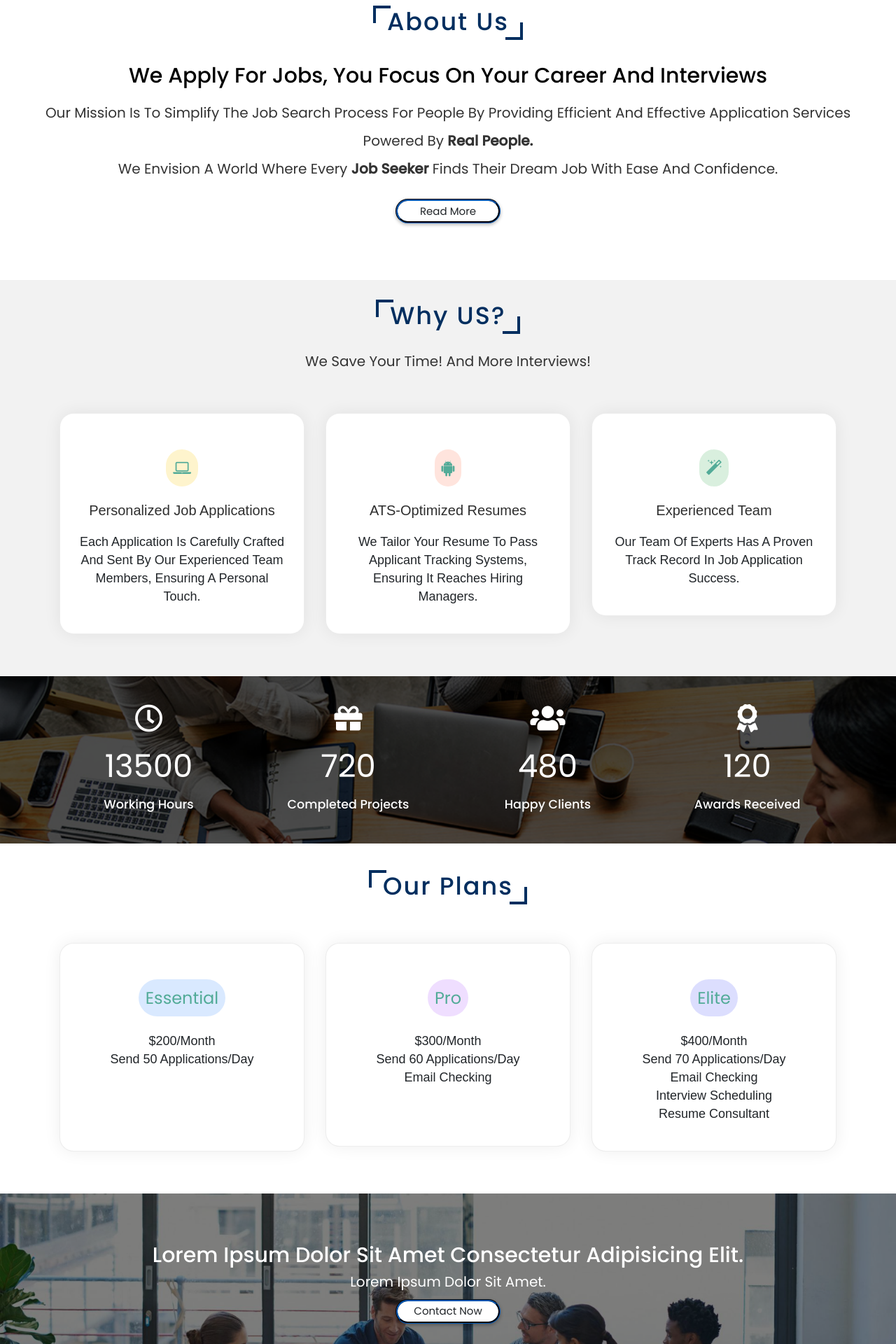
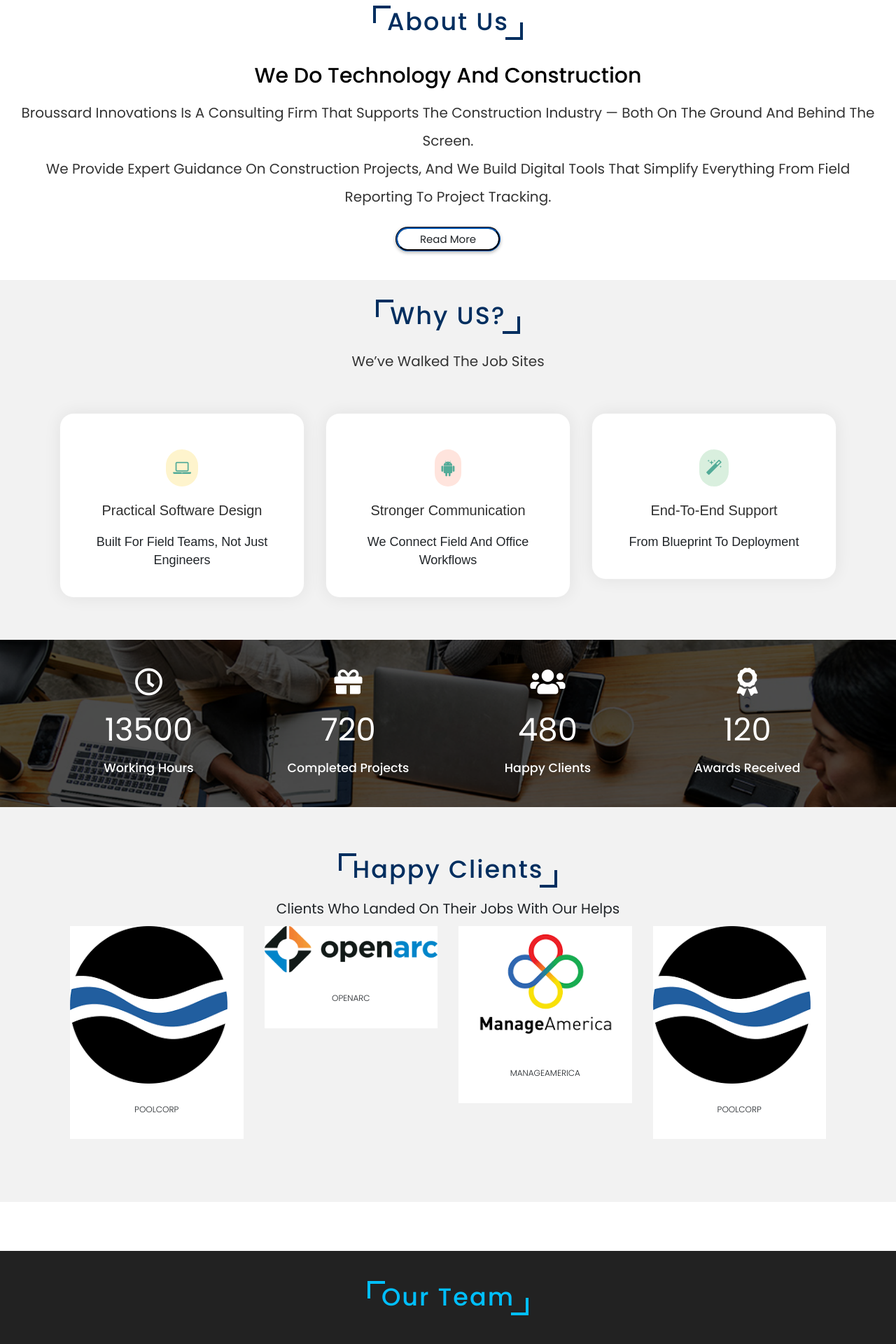
Before and after one commit to tonwayer/broussard-innovations, a PHP site: page / in a window 1280 px wide. Shown: the part 840-2760 px from the top of the page at 70% size. Run offline with PHP 8.4, Linux system fonts and the light colour scheme.

Commit message:
transformed to broussard innovations

```diff
--- a/index.php
+++ b/index.php
@@ -4,7 +4,7 @@
     <meta charset="UTF-8">
     <meta http-equiv="X-UA-Compatible" content="IE=edge">
     <meta name="viewport" content="width=device-width, initial-scale=1.0">
-    <title>IT Company Website</title>
+    <title>Broussard Innovations, LLC</title>
     <link rel="stylesheet" href="./css/style.css">
     <link rel="stylesheet" href="https://cdnjs.cloudflare.com/ajax/libs/font-awesome/5.15.3/css/all.min.css">
     <script src="https://cdnjs.cloudflare.com/ajax/libs/jquery/3.6.0/jquery.min.js"></script>
@@ -38,8 +38,8 @@
     </header>
 
   <section id="home" class="home">
-      <h1>Land on your new job</h1>
-      <h2>with Real Human Supporters</h2>
+      <h1>Broussard Innovations</h1>
+      <h2>Powering Construction with Technology</h2>
     <div class="wave wave1"></div>
     <div class="wave wave2"></div>
     <div class="wave wave3"></div>
@@ -49,10 +49,10 @@
     <h1 class="heading">about us</h1>
     <div class="row">
         <div class="content">
-            <h3>We apply for jobs, you focus on your career and interviews</h3>
+            <h3>We do Technology and Construction</h3>
             <p>
-                Our mission is to simplify the job search process for people by providing efficient and effective application services powered by <b>real people.</b><br>
-                We envision a world where every <b>job seeker</b> finds their dream job with ease and confidence.
+                Broussard Innovations is a consulting firm that supports the construction industry — both on the ground and behind the screen.<br />
+                We provide expert guidance on construction projects, and we build digital tools that simplify everything from field reporting to project tracking.
             </p>
             <a href="#"><button class="btn">Read More</button></a>
         </div>
@@ -64,25 +64,25 @@
       <div class="row">
         <div class="section-head col-sm-12" id="service">
           <h1>Why US?</h1>
-          <p>We save your time! And more interviews!
+          <p>We’ve walked the job sites
             </p>
         </div>
         <div class="col-lg-4 col-sm-6">
           <div class="item"> <span class="icon feature_box_col_one"><i class="fa fa-laptop"></i></span>
-            <h6>Personalized Job Applications</h6>
-            <p>Each application is carefully crafted and sent by our experienced team members, ensuring a personal touch.            </p>
+            <h6>Practical Software Design</h6>
+            <p>Built for field teams, not just engineers</p>
           </div>
         </div>
         <div class="col-lg-4 col-sm-6">
           <div class="item"> <span class="icon feature_box_col_two"><i class="fa fa-android"></i></span>
-            <h6>ATS-Optimized Resumes</h6>
-            <p>We tailor your resume to pass Applicant Tracking Systems, ensuring it reaches hiring managers.</p>
+            <h6>Stronger Communication</h6>
+            <p>We connect field and office workflows</p>
           </div>
         </div>
         <div class="col-lg-4 col-sm-6">
           <div class="item"> <span class="icon feature_box_col_three"><i class="fa fa-magic"></i></span>
-            <h6>Experienced Team</h6>
-            <p>Our team of experts has a proven track record in job application success.</p>
+            <h6>End-to-End Support</h6>
+            <p>From blueprint to deployment</p>
           </div>
         </div>
       </div>
@@ -117,54 +117,6 @@
     </div>
 </section>
 
-<div class="pt-5 pb-5">
-    <div class="container">
-      <div class="row">
-        <div class="section-head-1 col-sm-12" style="text-align: center;">
-          <h4 style="margin-top: -5rem;" id="portfolio"><span>Our</span> Plans</h4>
-        </div>
-
-        <div class="col-lg-4 col-sm-6">
-          <div class="item"> <span class="icon feature_box_col_four">Essential</span>
-
-            <p>
-                $200/month<br>
-                Send 50 applications/day
-                <br><br>
-                <br>
-                <br>
-            </p>
-          </div>
-        </div>
-
-        <div class="col-lg-4 col-sm-6">
-          <div class="item"> <span class="icon feature_box_col_five">Pro</span>
-            <p>$300/month<br>
-                Send 60 applications/day<br>
-                Email Checking</p>
-                <br>
-                <br>
-                <br>
-          </div>
-        </div>
-        <div class="col-lg-4 col-sm-6">
-          <div class="item"> <span class="icon feature_box_col_six">Elite</span>
-            <p>$400/month<br>
-                Send 70 applications/day<br>
-                Email Checking<br>
-                Interview scheduling<br>
-                Resume consultant</p>
-          </div>
-        </div>
-      </div>
-    </div>
-</div>
-
-<div class="communicate">
-    <h3>Lorem ipsum dolor sit amet consectetur adipisicing elit.</h3>
-    <p>Lorem ipsum dolor sit amet.</p>
-    <a href="#contact"><button class="btn">Contact Now</button></a>
-</div>
 
 <div class="testimonials mt-100">
     <div class="container">
@@ -181,11 +133,7 @@
                     <img src="./images/testimonial-1.jpg" alt="Testimonial image">
                 </div>
                 <div class="testimonial-text">
-                    <h3>Ricky Payne</h3>
-                    <h4>Software Engineering Manager</h4>
-                    <p>
-                        Microsoft
-                    </p>
+                    <h4>Poolcorp</h4>
                 </div>
             </div>
             <div class="testimonial-item row align-items-center">
@@ -193,12 +141,7 @@
                     <img src="./images/testimonial-2.jpg" alt="Testimonial image">
                 </div>
                 <div class="testimonial-text">
-                    <h3>Rhett Johnson</h3>
-                    <h4>Senior Software Engineer </h4>
-                    <p>
-                        Amazon
-
-                    </p>
+                    <h4>OpenArc</h4>
                 </div>
             </div>
             <div class="testimonial-item row align-items-center">
@@ -206,36 +149,7 @@
                     <img src="./images/testimonial-3.jpg" alt="Testimonial image">
                 </div>
                 <div class="testimonial-text">
-                    <h3>Benjamin Brittain</h3>
-                    <h4>Staff Software Engineer</h4>
-                    <p>
-                        California Credit Union
-                    </p>
-                </div>
-            </div>
-            <div class="testimonial-item row align-items-center">
-                <div class="testimonial-img">
-                    <img src="./images/testimonial-4.jpg" alt="Testimonial image">
-                </div>
-                <div class="testimonial-text">
-                    <h3>Tiffany Dillon</h3>
-                    <h4>Business analyist</h4>
-                    <p>
-                        Dropbox
-                    </p>
-                </div>
-            </div>
-            <div class="testimonial-item row align-items-center">
-                <div class="testimonial-img">
-                    <img src="./images/testimonial-5.jpg" alt="Testimonial image">
-                </div>
-                <div class="testimonial-text">
-                    <h3>Emily Gee</h3>
-                    <h4>Senior QA Tester</h4>
-                    <p>
-                        Scramsystesm
-
-                    </p>
+                    <h4>ManageAmerica</h4>
                 </div>
             </div>
         </div>
@@ -281,7 +195,7 @@
               <img src="./images/ben-kris-ceo.jpg" alt="Team member 1">
           </div>
           <div class="info">
-              <h3>Ben Kris</h3>
+              <h3>Jay Broussard</h3>
               <span>CEO</span>
               <div class="icons">
                   <a href="https://www.facebook.com/" class="fab fa-facebook-f"></a>
@@ -298,7 +212,7 @@
               <img src="./images/james-sullivan.png" alt="Team member 1">
           </div>
           <div class="info">
-              <h3>James Sullivan</h3>
+              <h3>Shane Lewis</h3>
               <span>CTO</span>
               <div class="icons">
                   <a href="https://www.facebook.com/" class="fab fa-facebook-f"></a>
@@ -315,8 +229,8 @@
               <img src="./images/pexels-hussein-altameemi-2776353.jpg" alt="Team member 1">
           </div>
           <div class="info">
-              <h3>John Doe</h3>
-              <span>Graphic Designer</span>
+              <h3>Rhett Johnson</h3>
+              <span>Marketing Engineer</span>
               <div class="icons">
                   <a href="https://www.facebook.com/" class="fab fa-facebook-f"></a>
                   <a href="https://twitter.com/login" class="fab fa-twitter"></a>
@@ -456,8 +370,8 @@
                           1300  Center Avenue<br>
                           Fresno, California<br>
                           United States <br>
-                          <strong>Phone:</strong> +123-456-7890<br>
-                          <strong>Email:</strong> info@example.com<br>
+                          <strong>Phone:</strong> +1 (626) 790-1740<br>
+                          <strong>Email:</strong> jaybroussardjet@gmail.com<br>
                       </p>
 
                       <div class="social-links">
@@ -485,7 +399,7 @@
       <div class="container">
           <div class="row align-items-center">
               <div class="col-md-6 copyright" style="color: #fff; font-size: 1.3rem;">
-                  Copyright &copy; 2025 Human Submit. All Rights Reserved.
+                  Copyright &copy; 2025 Broussard Innovations. All Rights Reserved.
               </div>
           </div>
       </div>
```
Also changed, not shown: images/testimonial-1.jpg, images/testimonial-2.jpg, images/testimonial-3.jpg.
